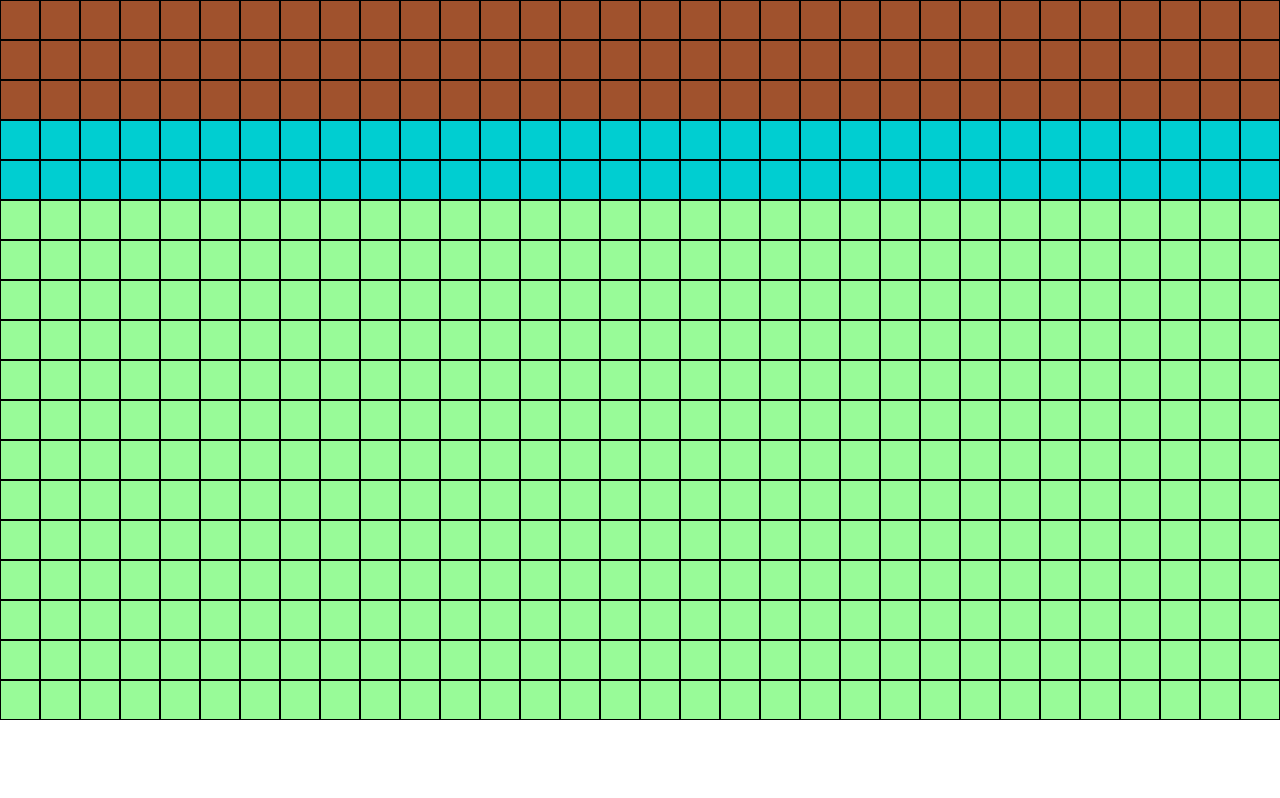
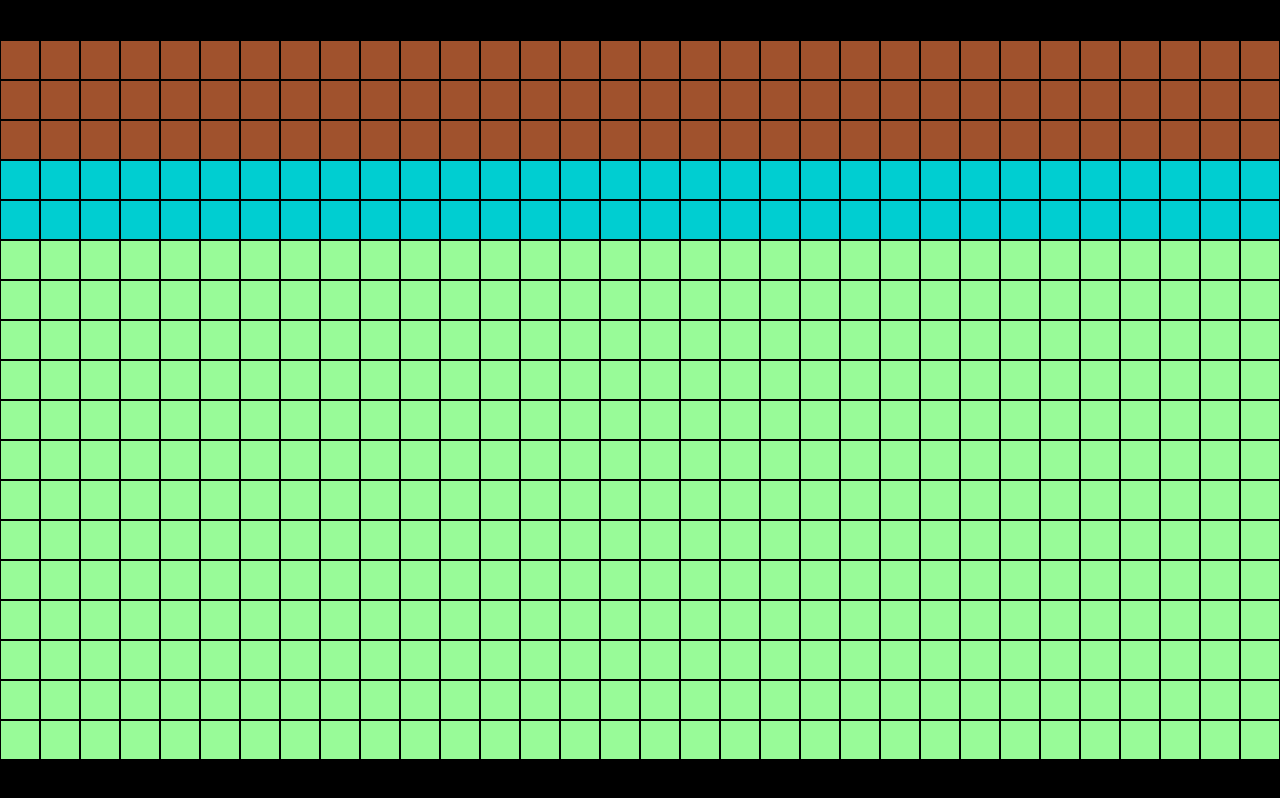
Before and after one commit to JasperCDev/Simple-Farm, a Next.js app: page / in a window 1280 px wide. Built offline with nearby package versions, Linux system fonts and the light colour scheme.

Commit message:
more positioning fixes, centering

```diff
--- a/components/Grid.module.scss
+++ b/components/Grid.module.scss
@@ -1,8 +1,9 @@
 .grid {
   display: grid;
   grid-template-columns: repeat(32, 1fr);
-  margin: auto;
   max-height: 100vh;
   max-width: 100vw;
+  width: 100vw;
+  margin: 0 auto;
   aspect-ratio: 16 / 9;
 }
--- a/components/Tile.module.scss
+++ b/components/Tile.module.scss
@@ -1,6 +1,5 @@
 .tile {
   background-color: var(--color);
-  // padding: 1rem;
   display: flex;
   align-items: center;
   justify-content: center;
--- a/styles/globals.css
+++ b/styles/globals.css
@@ -4,6 +4,12 @@ body {
   margin: 0;
   font-family: -apple-system, BlinkMacSystemFont, Segoe UI, Roboto, Oxygen,
     Ubuntu, Cantarell, Fira Sans, Droid Sans, Helvetica Neue, sans-serif;
+  height: 100vh;
+  width: 100vw;
+  display: flex;
+  align-items: center;
+  justify-content: center;
+  background-color: black;
 }
 
 a {
```
